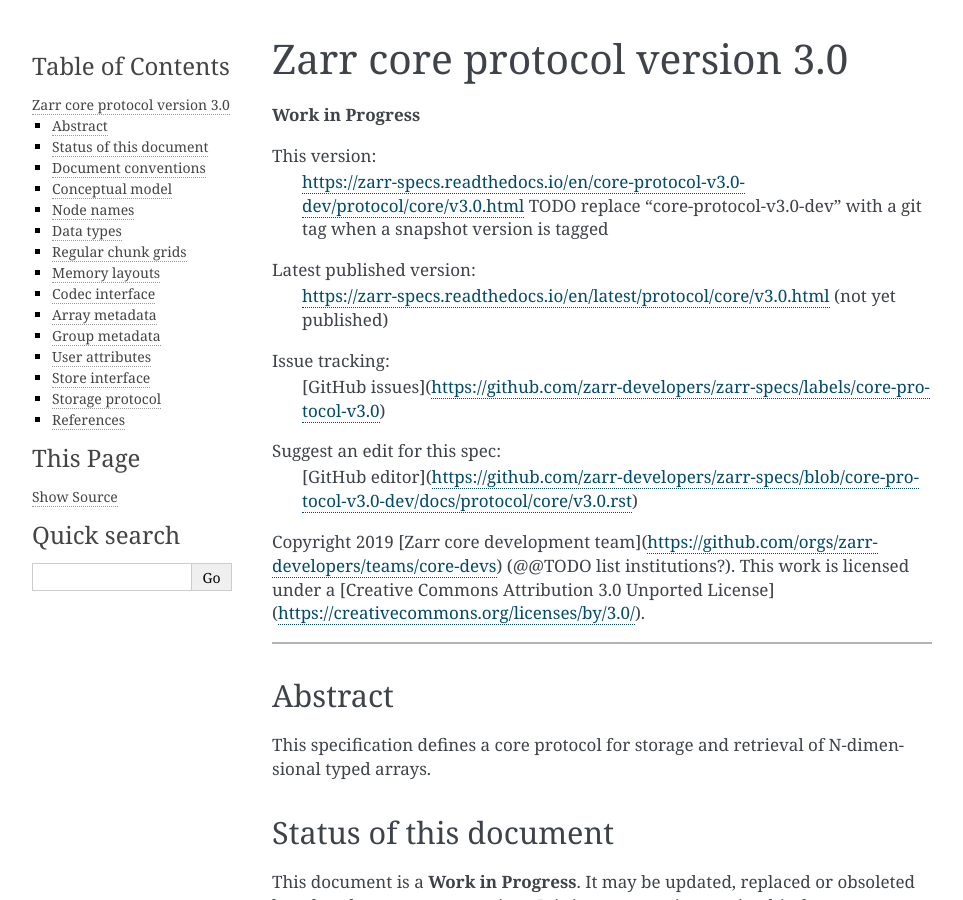
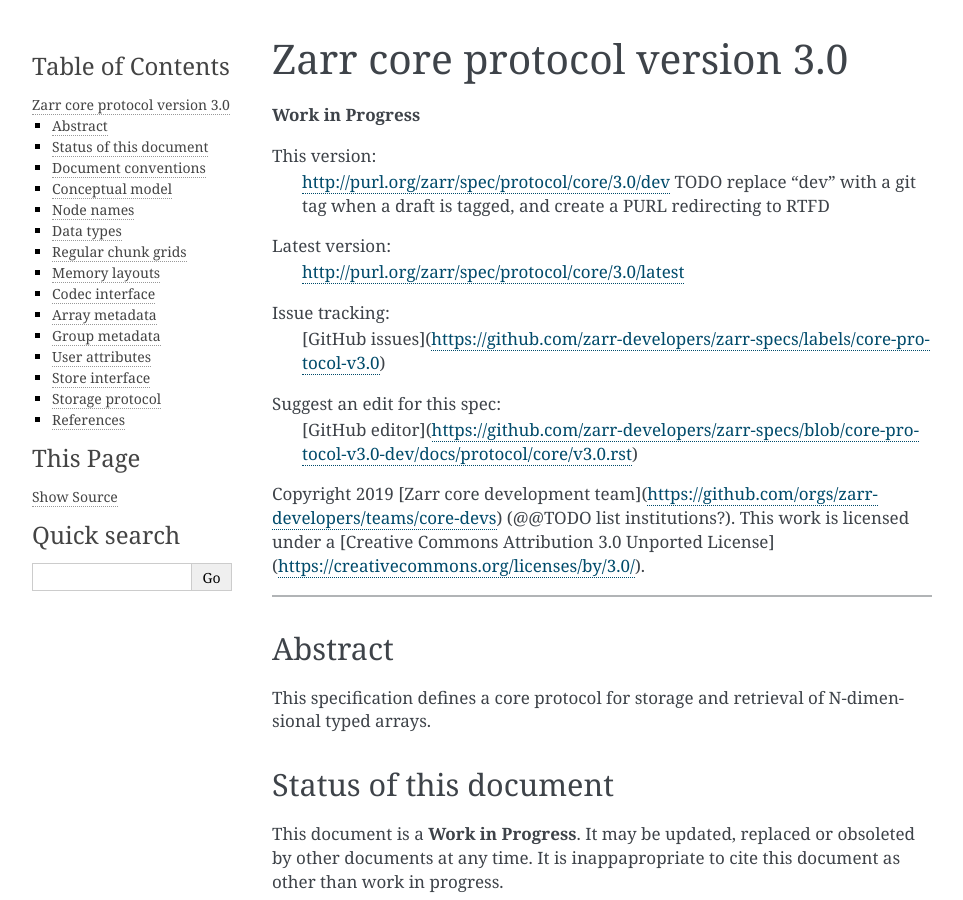
Before and after one commit to zarr-developers/zarr-specs, a Sphinx documentation site: the page built from docs/protocol/core/v3.0.rst, in a window 1280 px wide and 900 px high. Shown: the whole window, without its empty margins (148-1111 px from the left). Built offline with Sphinx 7.4.7, drawn with Linux system fonts in a browser that asks for light colours.

Commit message:
use purl

```diff
--- a/docs/protocol/core/v3.0.rst
+++ b/docs/protocol/core/v3.0.rst
@@ -4,10 +4,10 @@ Zarr core protocol version 3.0
 **Work in Progress**
 
 This version:
-    https://zarr-specs.readthedocs.io/en/core-protocol-v3.0-dev/protocol/core/v3.0.html
-    TODO replace "core-protocol-v3.0-dev" with a git tag when a snapshot version is tagged
-Latest published version:
-    https://zarr-specs.readthedocs.io/en/latest/protocol/core/v3.0.html (not yet published)
+    http://purl.org/zarr/spec/protocol/core/3.0/dev
+    TODO replace "dev" with a git tag when a draft is tagged, and create a PURL redirecting to RTFD
+Latest version:
+    http://purl.org/zarr/spec/protocol/core/3.0/latest
 Issue tracking:
     [GitHub issues](https://github.com/zarr-developers/zarr-specs/labels/core-protocol-v3.0)
 Suggest an edit for this spec:
```
